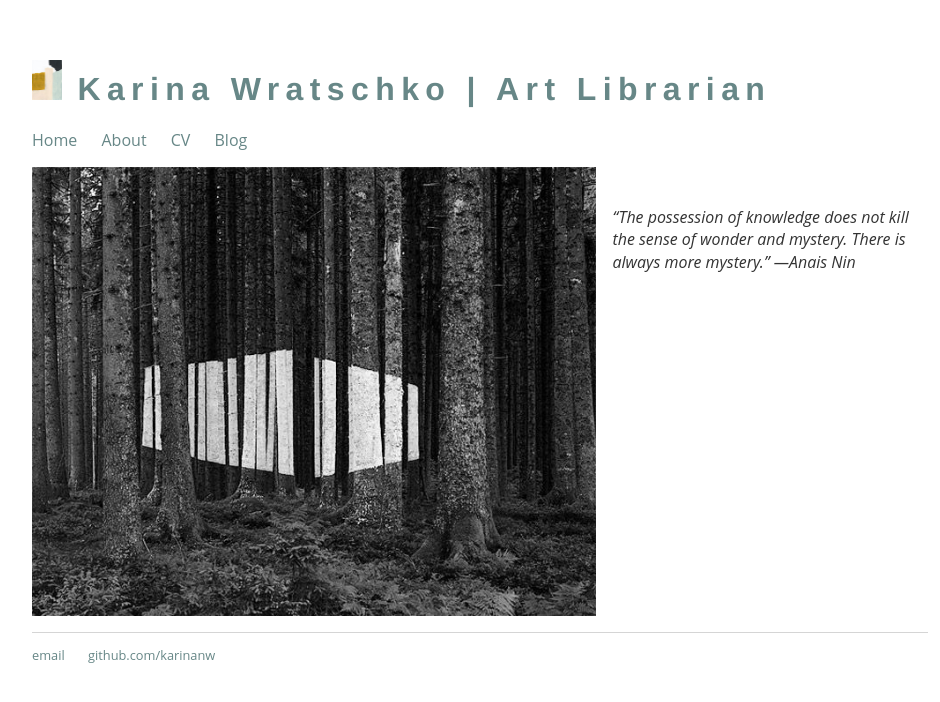
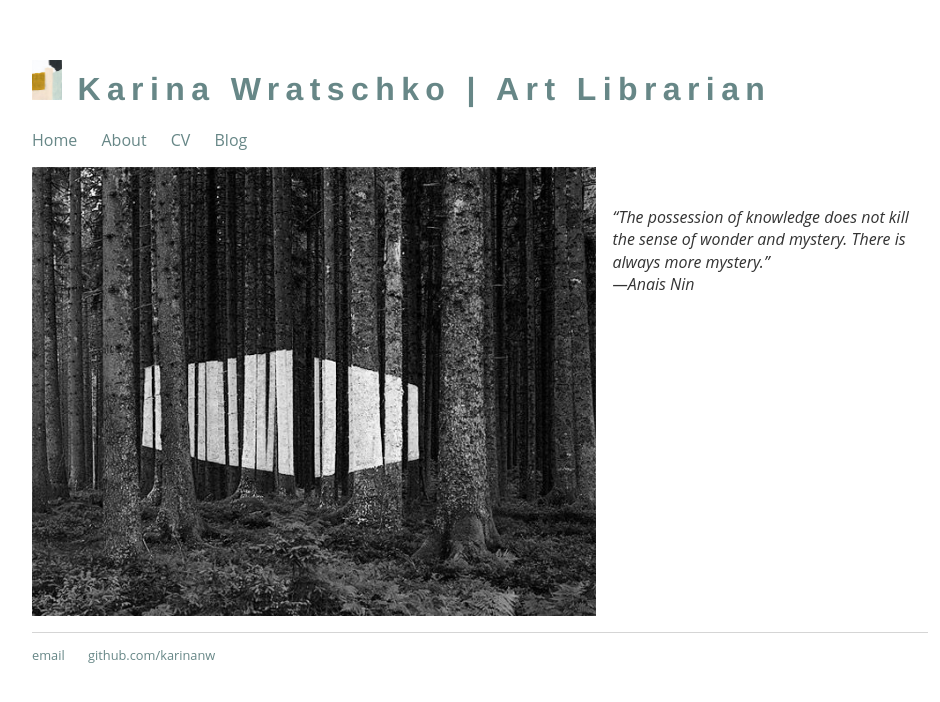
Before and after one commit to karinanw/karinanw.github.io, a Jekyll site: the page built from index.md, in a window 1280 px wide. Shown: the top 702 px of the page, without its empty margins (160-1100 px from the left). Built offline with Jekyll 4.4.1, drawn with Linux system fonts in a browser that asks for light colours.

```diff
--- a/index.md
+++ b/index.md
@@ -6,5 +6,5 @@ title: Karina Wratschko | Art Librarian
 ![Imbeir](/images/imberi.jpg)
 </span>
 
-*"The possession of knowledge does not kill the sense of wonder and mystery. There is always more mystery."
----Anais Nin*
+*"The possession of knowledge does not kill the sense of wonder and mystery. There is always more mystery."*
+*---Anais Nin*
```
